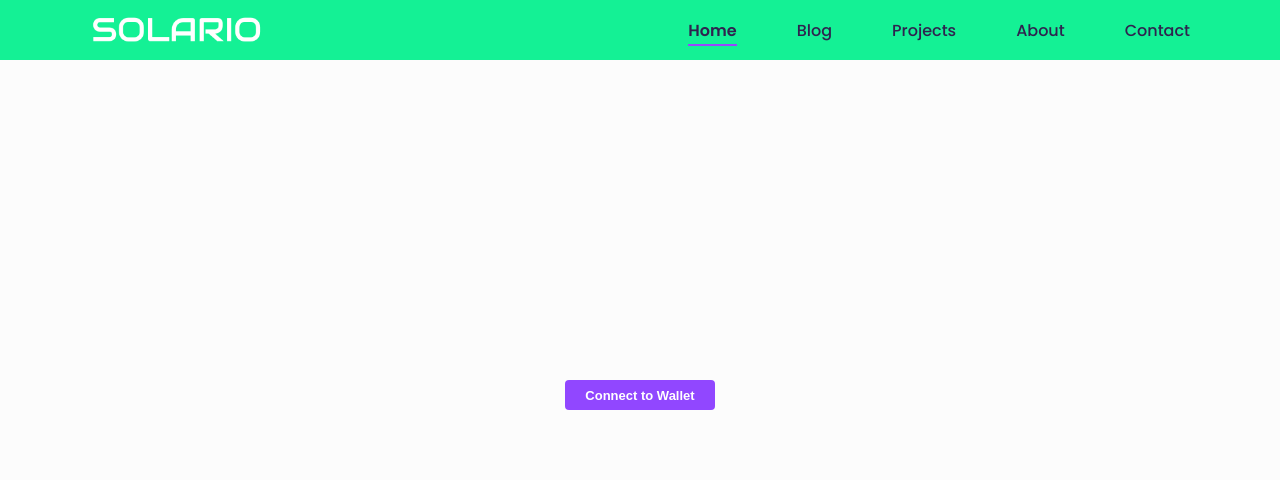
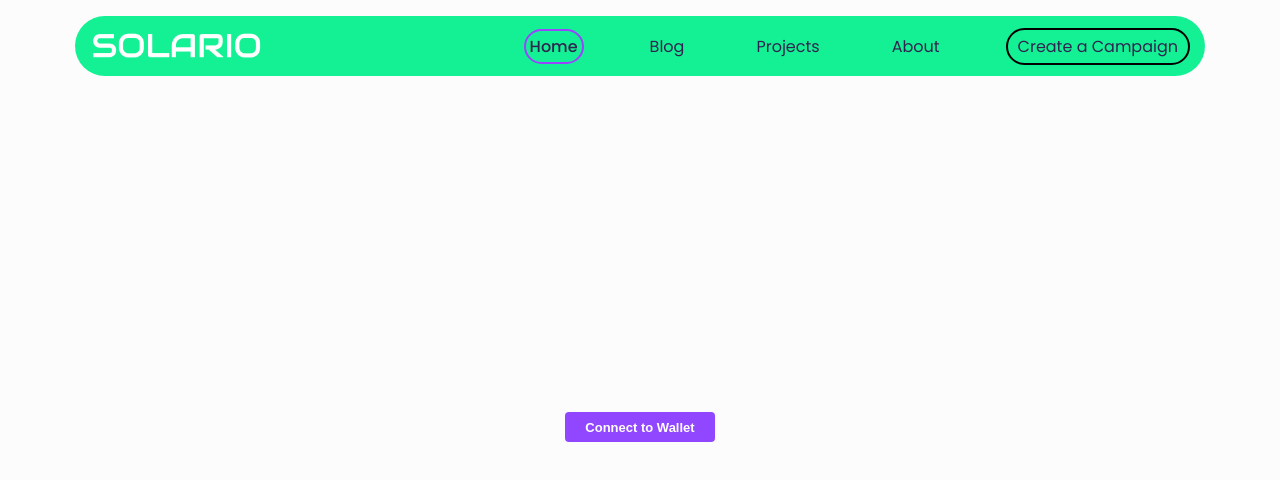
Before and after one commit to VDominik/SolanaFunding, a React (Create React App) app in the folder frontend/: page / in a window 1280 px wide. Shown: the top 480 px of the page. Built offline with nearby package versions, Linux system fonts and the light colour scheme; what @solana/web3.js would draw is missing.

Commit message:
Small changes to navbar

```diff
--- a/frontend/src/App.css
+++ b/frontend/src/App.css
@@ -56,6 +56,17 @@ button:hover {
   background-color: #772ce8;
 }
 
+.card-wrapper{
+  display: flex;
+  padding: 8px;
+}
+
+.card {
+  width: 500px;
+  border: 1px solid black;
+  padding: 8px;
+}
+
 .donate {
   display: inline-block;
   border: 2px solid green;
--- a/frontend/src/App.js
+++ b/frontend/src/App.js
@@ -140,8 +140,12 @@ const App = () => {
     <button onClick={createCampaign}>Create a campaign</button>
     <button onClick={getCampaigns}>Get a list of campaigns</button>
     <br />
+    <div className="card-wrapper">
     {campaigns.map(campaign => (<>
-    <p><b>Campaign ID: </b> {campaign.pubkey.toString()}</p>
+
+    <div key={campaign.pubkey} className="card">
+    <p><b>Campaign ID: </b></p>
+    {campaign.pubkey.toString()}
     <p><b>Balance: {" "} </b> {(campaign.amountDonated / web3.LAMPORTS_PER_SOL).toString()}</p>
     <p><b>{campaign.name}</b></p>
     <p>{campaign.description}</p>
@@ -149,8 +153,11 @@ const App = () => {
     <button className='donate' onClick={() => donate(campaign.pubkey)}>Click to DONATE!</button>
     <button className='withdraw' onClick={() => withdraw(campaign.pubkey)}>Click to WITHDRAW!</button>
     <br />
+    </div>
+
     </>
     ))}
+        </div>
     </>
   );
 
--- a/frontend/src/Navbar/Navbar.css
+++ b/frontend/src/Navbar/Navbar.css
@@ -15,12 +15,13 @@ body {
   justify-content: space-between;
   align-items: center;
   height: 100%;
+  background-color: #14F195;
+  border-radius: 50px;
 }
 
 .navbar {
   height: 60px;
-  background-color: #14F195;
-  position: relative;
+  margin: 16px;
 }
 
 .logo {
@@ -34,10 +35,15 @@ body {
 .nav-elements {
 }
 
+.nav-elements li {
+  text-align: center;
+}
+
 .nav-elements ul {
   display: flex;
   justify-content: space-between;
   list-style-type: none;
+  align-items: center;
 }
 
 .nav-elements ul li:not(:last-child) {
@@ -46,18 +52,32 @@ body {
 
 .nav-elements ul a {
   font-size: 16px;
-  font-weight: 500;
   color: #2f234f;
   text-decoration: none;
+  box-sizing: border-box;
+  border: 2px solid transparent; /* Set a transparent border initially */
+  padding: 4px; /* Add padding to create space for the border */
+  border-radius: 50px;
 }
 
 .nav-elements ul a.active {
+  border-color: #9945FF; /* Change only the border color */
   color: #2f234f;
-  font-weight: 600;
-  position: relative;
+  font-weight: 500;
 }
 
-.nav-elements ul a.active::after {
+.campaign-button {
+  border: 2px solid black;
+  border-radius: 50px;
+  padding: 4px;
+}
+
+.campaign-button a {
+  text-decoration: none;
+  color: black;
+}
+
+/* .nav-elements ul a.active::after {
   content: '';
   position: absolute;
   bottom: -4px;
@@ -65,7 +85,7 @@ body {
   width: 100%;
   height: 2px;
   background-color: #9945FF;
-}
+} */
 
 @media (max-width: 768px) {
   .nav-elements ul li:not(:last-child) {
--- a/frontend/src/Navbar/Navbar.js
+++ b/frontend/src/Navbar/Navbar.js
@@ -33,8 +33,8 @@ const Navbar = () => {
             <li>
               <NavLink to="/about">About</NavLink>
             </li>
-            <li>
-              <NavLink to="/contact">Contact</NavLink>
+            <li className='campaign-button'>
+              <NavLink to="/contact">Create a Campaign</NavLink>
             </li>
           </ul>
         </div>
--- a/frontend/src/index.js
+++ b/frontend/src/index.js
@@ -2,7 +2,7 @@ import React from "react";
 import ReactDOM from "react-dom/client";
 import "./index.css";
 import { BrowserRouter as Router, Route, Routes } from "react-router-dom";
-import App from "./App.js";
+import App from "./App";
 import Home from "./Home/home.js";
 import Navbar from "./Navbar/Navbar.js";
 import reportWebVitals from "./reportWebVitals";
```
